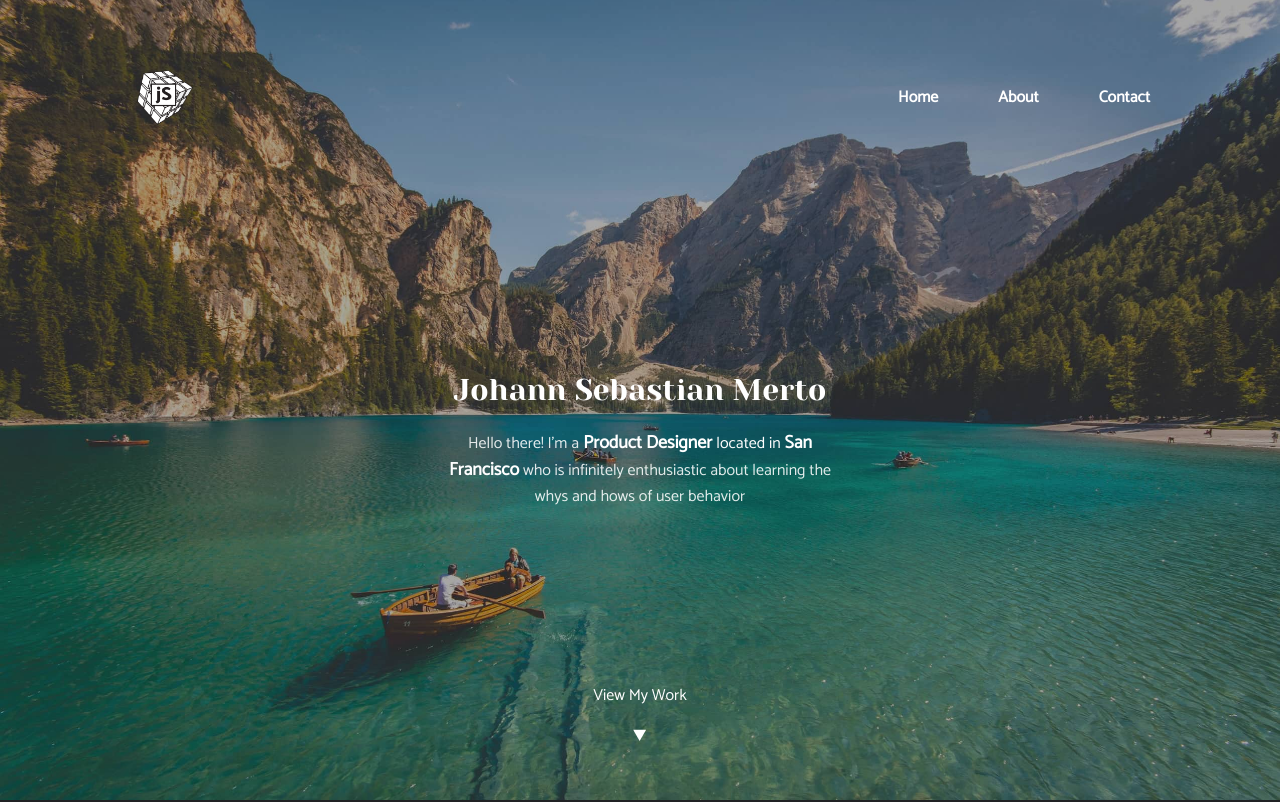
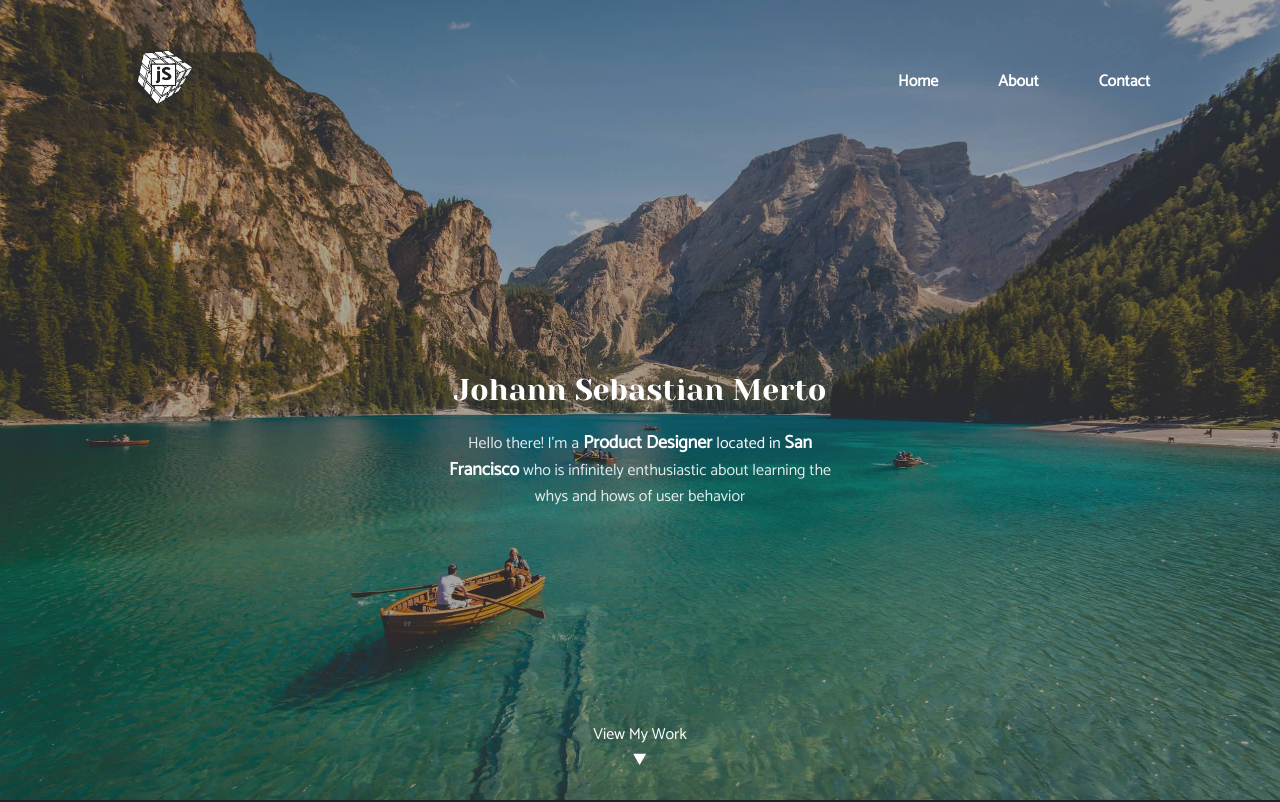
Before and after one commit to johannsebastian92/ux-portfolio, a plain HTML site: page index.html in a window 1280 px wide. Shown: the top 802 px of the page. Drawn offline with Linux system fonts and the light colour scheme.

Commit message:
Fixed images

```diff
--- a/style.css
+++ b/style.css
@@ -785,14 +785,6 @@ img.thumbnail {
     text-align: center;
   }
 
-  img {
-  margin-top: 2rem;
-  margin-bottom: 2rem;
-  display: block;
-  margin-left: auto;
-  margin-right: auto;
-  }
-
   .container3 h3 {
     width: 100%;
     display: block;
```
Also changed, not shown: index.html (+0 -1 lines).
